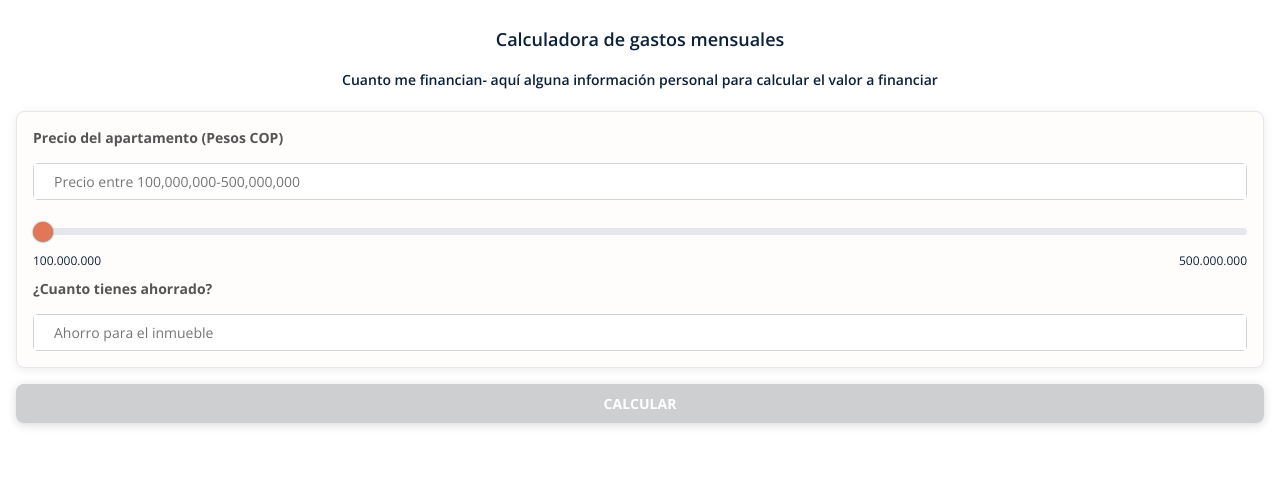
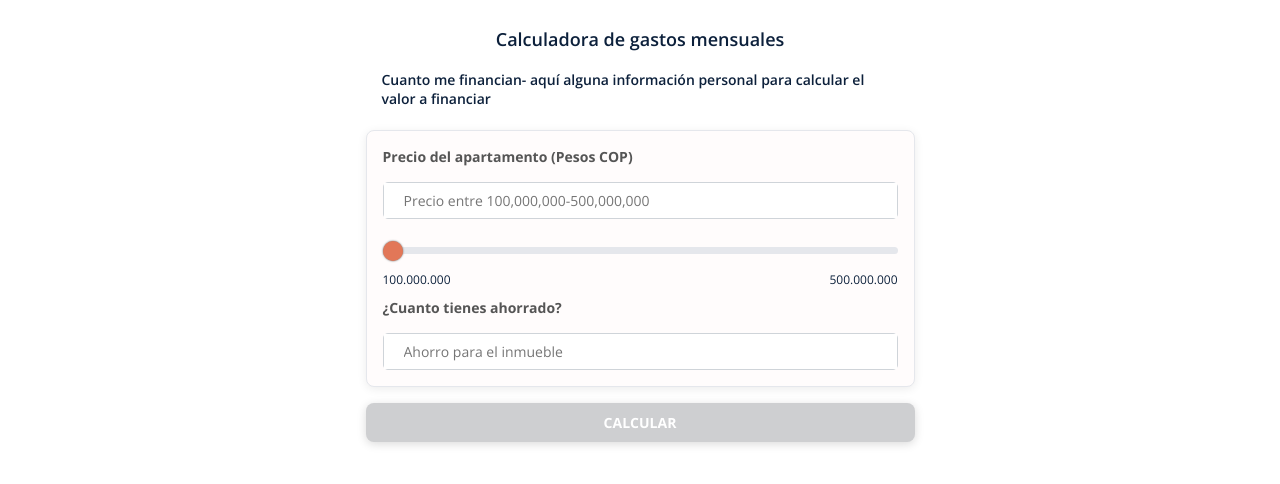
Before and after one commit to Nuestro-casa/website-libs, a website: page frontend/index.html in a window 1280 px wide. Drawn offline with nearby package versions, Linux system fonts and the light colour scheme.

Commit message:
Update frontend.css

```diff
--- a/frontend/frontend.css
+++ b/frontend/frontend.css
@@ -151,6 +151,8 @@ body,
 
 .calculadora-container {
   width: 100vw;
+  max-width: 581px;
+  margin: 0 auto;
   height: auto;
   padding: 10px 16px;
 }
```
